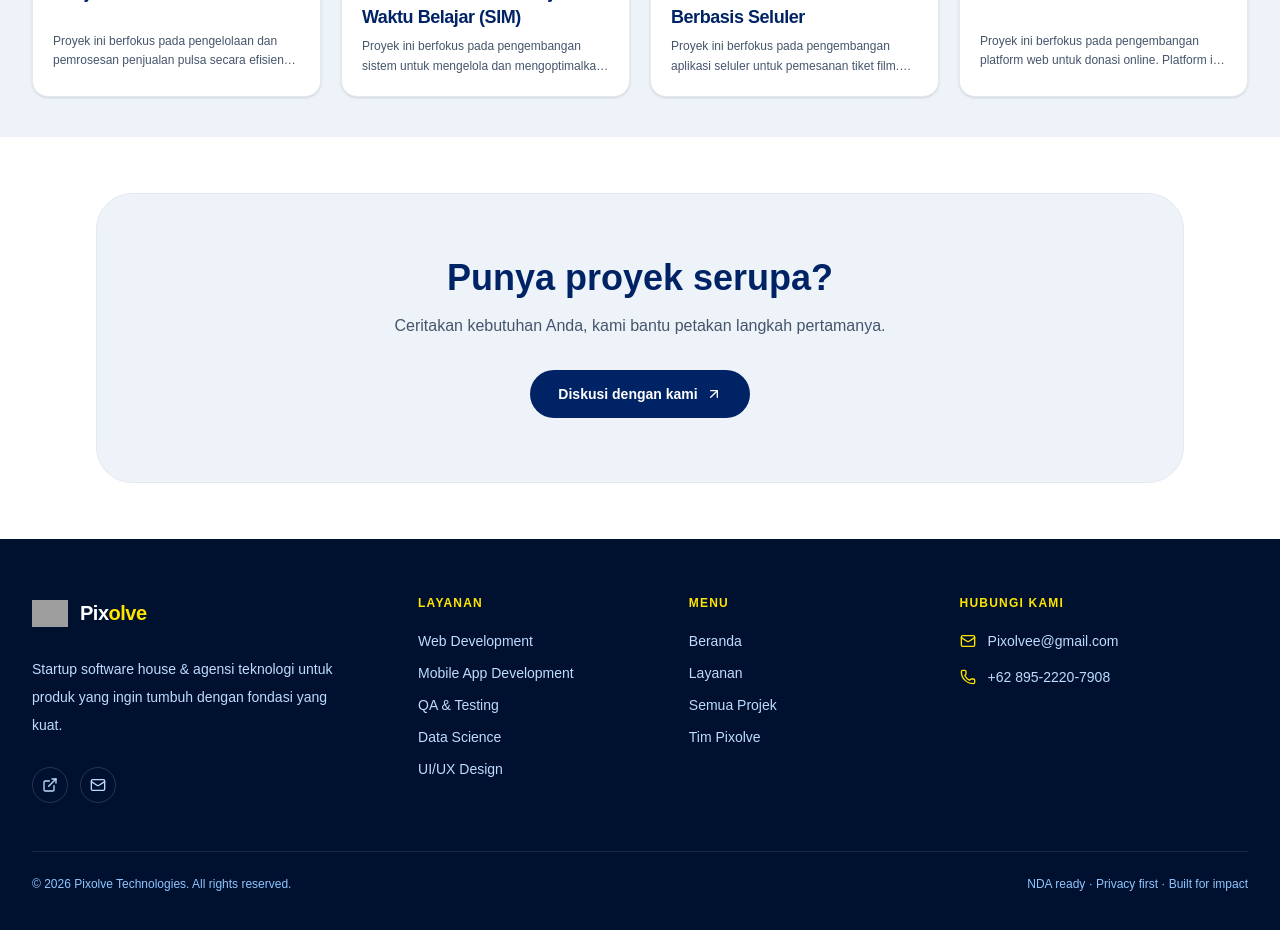
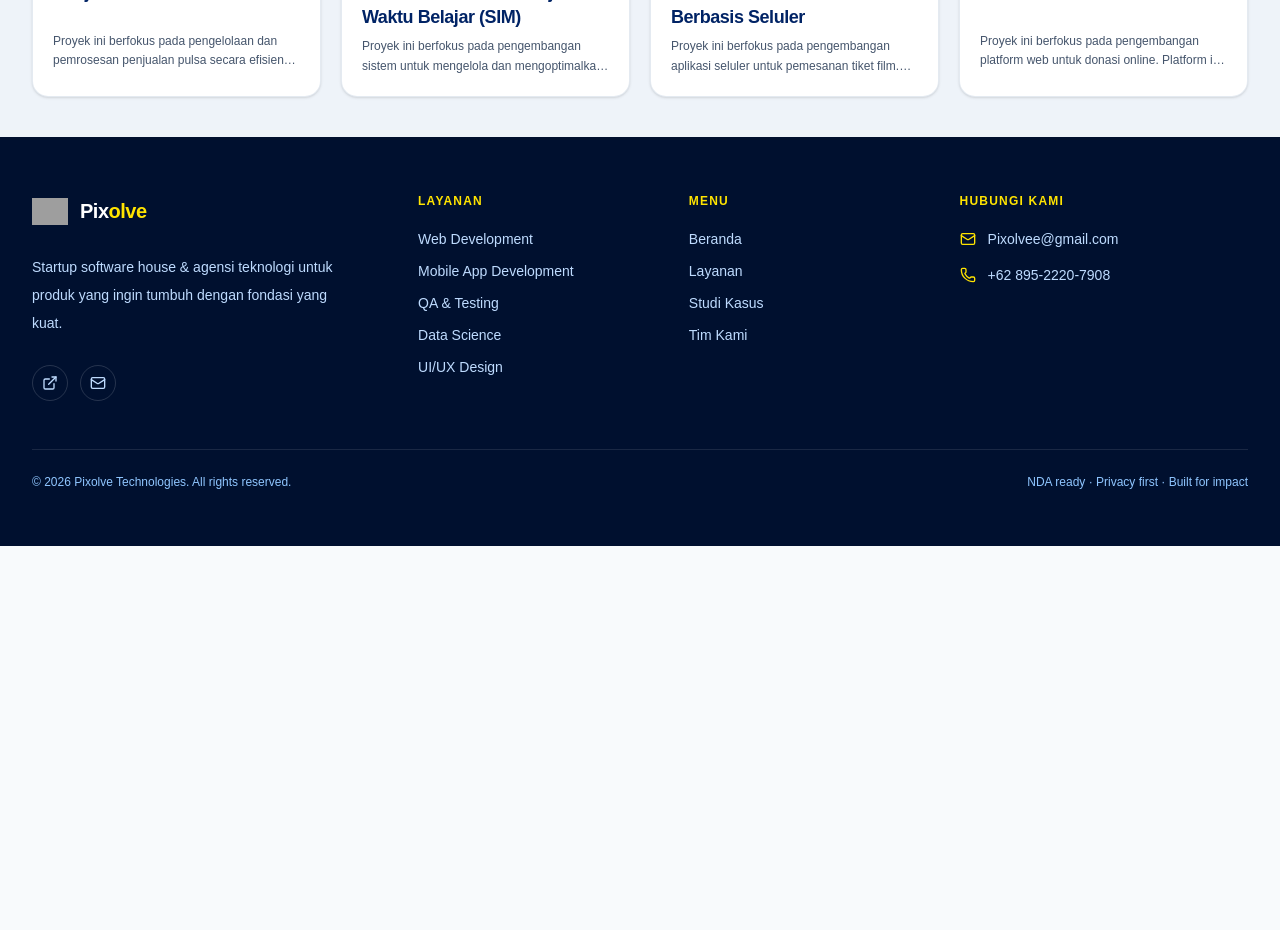
Before and after one commit to Pixolvee/Pixolve, a React (Vite) app: page /portofolio in a window 1280 px wide. Shown: the part 1560-2490 px from the top of the page. After the commit the page ends 2106 px from the top, so only its background shows below. Built offline with nearby package versions, Linux system fonts and the light colour scheme; grey boxes are pictures that could not be loaded.

Commit message:
Hapus CTA di halaman proyek dan sesuaikan menu navbar: Beranda, Layanan, Studi Kasus, Tim

```diff
--- a/src/components/layout/Footer.tsx
+++ b/src/components/layout/Footer.tsx
@@ -13,8 +13,8 @@ const serviceLinks: Array<[string, string]> = [
 const companyLinks: Array<[string, string]> = [
   ["Beranda", "/#hero"],
   ["Layanan", "/#layanan"],
-  ["Semua Projek", "/portofolio"],
-  ["Tim Pixolve", "/#tim"],
+  ["Studi Kasus", "/#portofolio"],
+  ["Tim Kami", "/#tim"],
 ];
 
 export function Footer() {
--- a/src/components/layout/Header.tsx
+++ b/src/components/layout/Header.tsx
@@ -6,7 +6,7 @@ import { BrandMark } from "@/components/ui/BrandMark";
 const navLinks: Array<[string, string]> = [
   ["Beranda", "/#hero"],
   ["Layanan", "/#layanan"],
-  ["Projek", "/portofolio"],
+  ["Studi Kasus", "/#portofolio"],
   ["Tim", "/#tim"],
 ];
 
--- a/src/pages/ProjectsPage.tsx
+++ b/src/pages/ProjectsPage.tsx
@@ -1,6 +1,6 @@
 import { useEffect, useMemo } from "react";
 import { Link, useSearchParams } from "react-router-dom";
-import { ArrowUpRight, Sparkles } from "lucide-react";
+import { Sparkles } from "lucide-react";
 import { ProjectCard } from "@/components/portfolio/ProjectCard";
 import {
   caseStudies,
@@ -138,16 +138,6 @@ export default function ProjectsPage() {
         </div>
       </section>
 
-      {/* CTA */}
-      <section className="mx-auto max-w-6xl px-5 py-14 lg:px-8">
-        <div className="rounded-[2.25rem] border border-slate-200 bg-[#eef3f9] p-12 text-center sm:p-16">
-          <h2 className="text-3xl font-bold text-[#002365] sm:text-4xl">Punya proyek serupa?</h2>
-          <p className="mx-auto mt-4 max-w-lg text-slate-600">Ceritakan kebutuhan Anda, kami bantu petakan langkah pertamanya.</p>
-          <Link to="/#quote-form" className="mt-8 inline-flex items-center gap-2 rounded-full bg-[#002365] px-7 py-3.5 text-sm font-semibold text-white transition-transform hover:-translate-y-0.5">
-            Diskusi dengan kami <ArrowUpRight className="size-4" />
-          </Link>
-        </div>
-      </section>
       <Footer />
     </main>
   );
```
